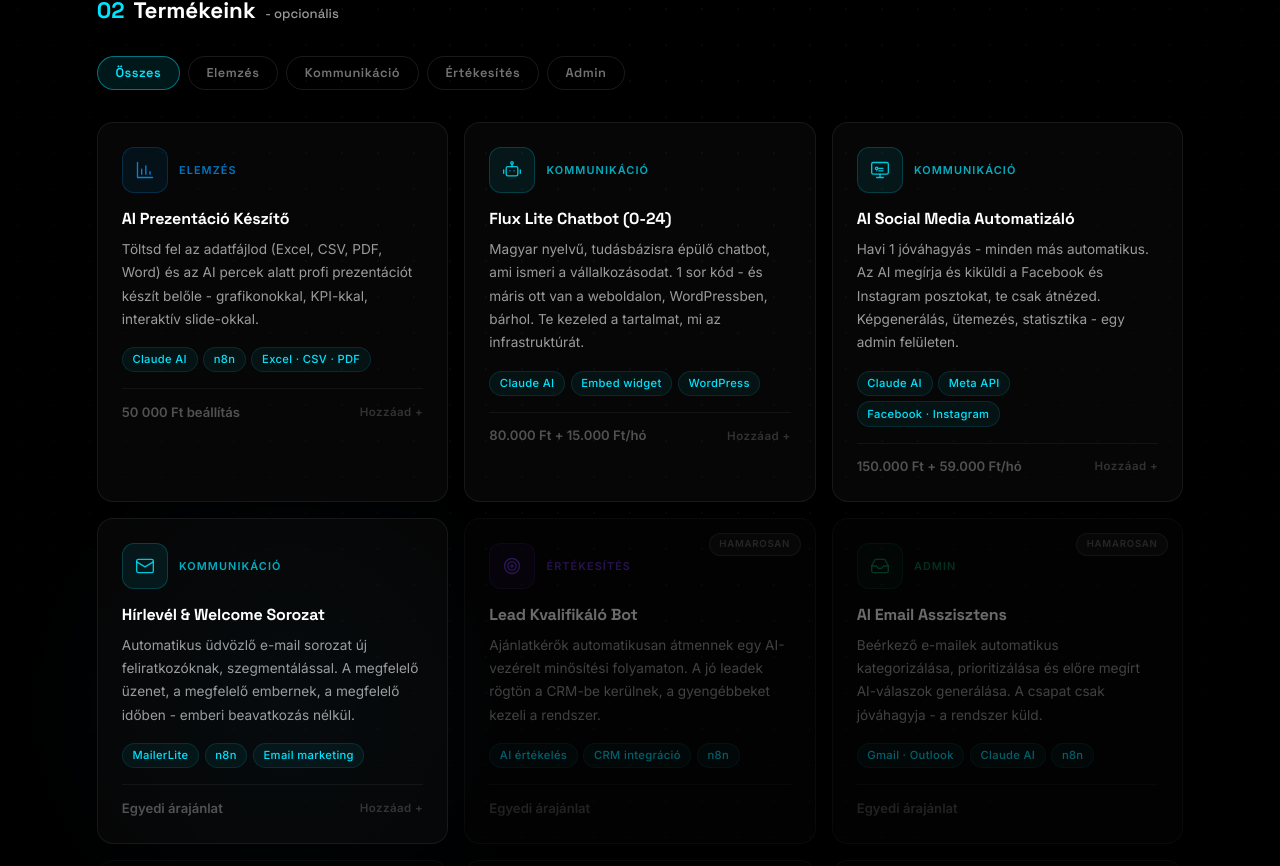
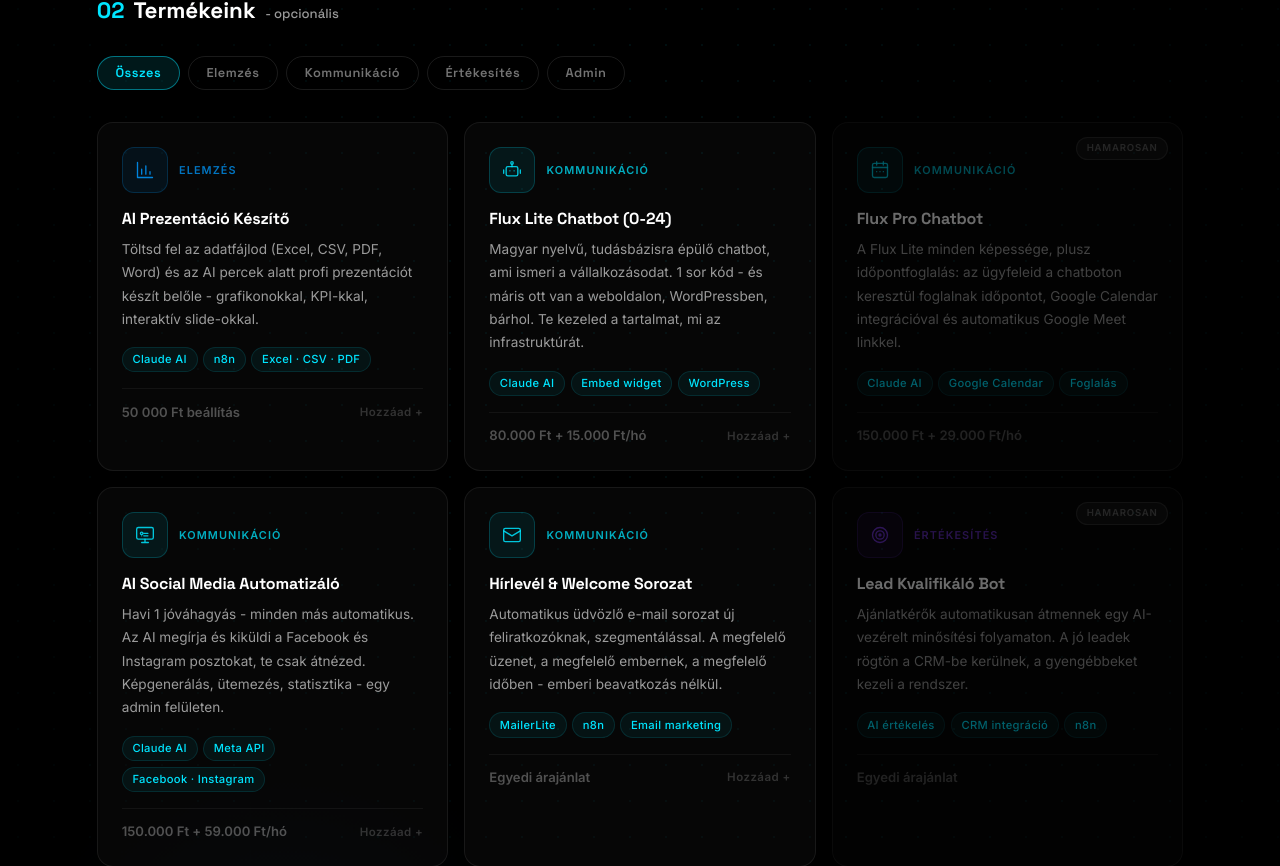
Before and after one commit to RiZool/aiflux-website, a Next.js app: page /folyamatok in a window 1280 px wide. Shown: the part 1089-1955 px from the top of the page. Built offline with nearby package versions, Linux system fonts and the light colour scheme; a web font is replaced by a local one.

Commit message:
feat: Flux Pro Chatbot card on /folyamatok (Hamarosan) + calendar icon

```diff
--- a/components/WorkflowConfigurator.tsx
+++ b/components/WorkflowConfigurator.tsx
@@ -30,6 +30,7 @@ const wfIcons: Record<string, ReactNode> = {
   handshake: <><path d="M22 2 11 13" /><path d="M22 2 15 22l-4-9-9-4 20-7z" /></>,
   invoice:   <><path d="M5 2h14v20l-2.3-1.6L14.4 22l-2.4-1.6L9.6 22l-2.3-1.6L5 22V2z" /><path d="M9 8h6M9 12h6" /></>,
   social:    <><rect x="2" y="3" width="20" height="14" rx="2" /><path d="M8 21h8M12 17v4" /><circle cx="8" cy="10" r="1.5" /><path d="M10.5 10h5M10.5 13h5M8 13h.01" /></>,
+  calendar:  <><rect x="3" y="4" width="18" height="17" rx="2" /><path d="M3 9h18M8 2v4M16 2v4" /><path d="M8 14h.01M12 14h.01M16 14h.01" /></>,
 };
 
 function WfIcon({ name, rgb }: { name: string; rgb: string }) {
--- a/data/workflows.ts
+++ b/data/workflows.ts
@@ -37,6 +37,16 @@ export const workflows: Workflow[] = [
     tags: ['Claude AI', 'Embed widget', 'WordPress'],
     priceLabel: '80.000 Ft + 15.000 Ft/hó',
     status: 'active',
+  },
+  {
+    id: 'flux-pro-chatbot',
+    title: 'Flux Pro Chatbot',
+    desc: 'A Flux Lite minden képessége, plusz időpontfoglalás: az ügyfeleid a chatboton keresztül foglalnak időpontot, Google Calendar integrációval és automatikus Google Meet linkkel.',
+    category: 'Kommunikáció',
+    icon: 'calendar',
+    tags: ['Claude AI', 'Google Calendar', 'Foglalás'],
+    priceLabel: '150.000 Ft + 29.000 Ft/hó',
+    status: 'soon',
   },
   {
     id: 'social-media-auto',
```
